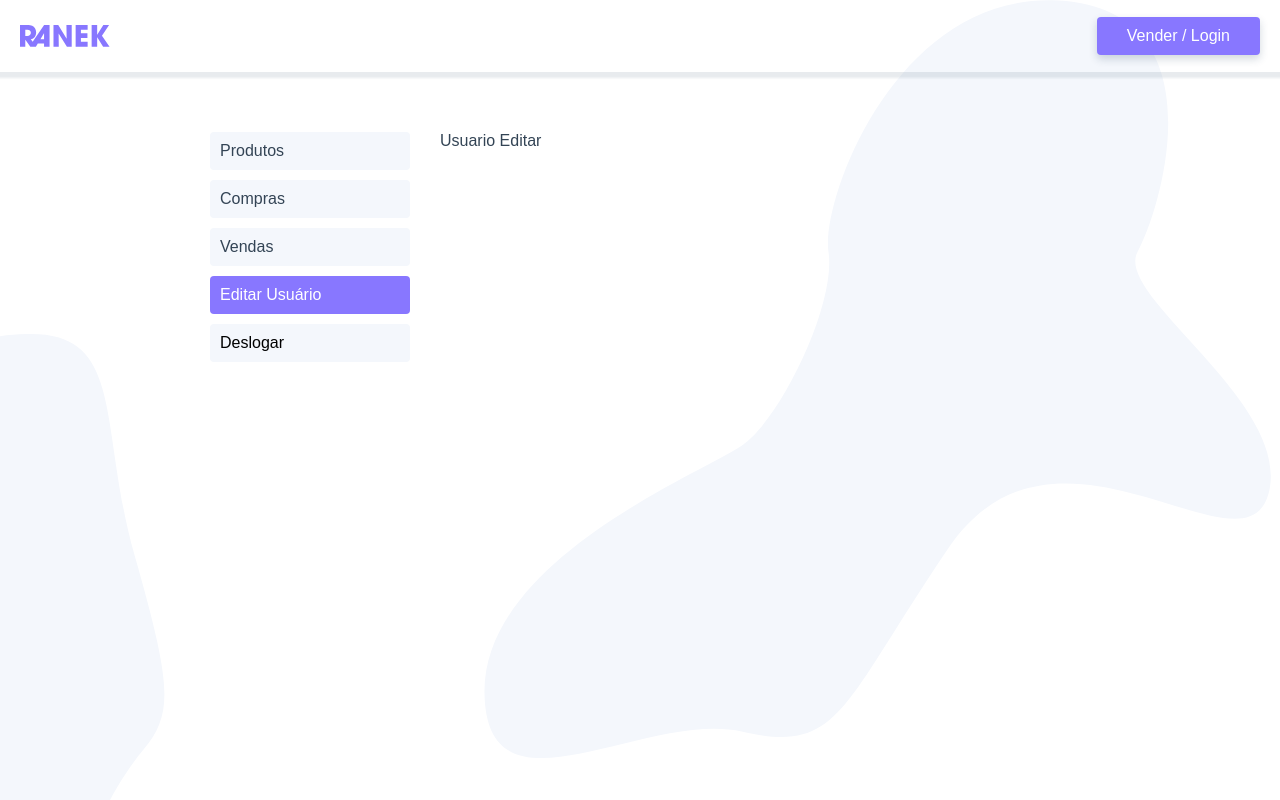
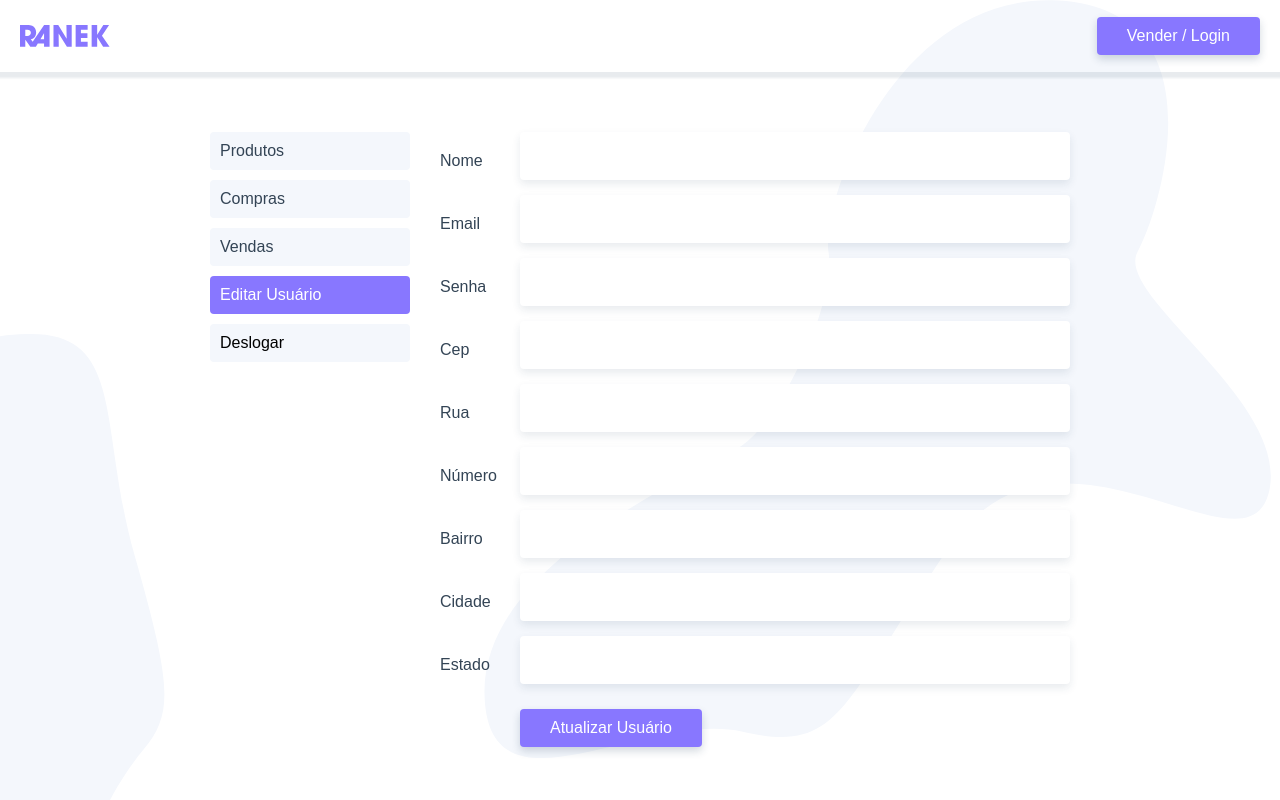
Before and after one commit to ExpertMicro/ranek, a Vue app: page /usuario/editar in a window 1280 px wide. Shown: the top 800 px of the page. Built offline with nearby package versions, Linux system fonts and the light colour scheme.

Commit message:
atualizar usuário

```diff
--- a/src/services.js
+++ b/src/services.js
@@ -13,6 +13,9 @@
   },
   delete(endpoint) {
     return axiosInstance.delete(endpoint);
+  },
+  put(endpoint, body) {
+    return axiosInstance.put(endpoint, body);
   }
 }
 
--- a/src/views/usuario/UsuarioEditar.vue
+++ b/src/views/usuario/UsuarioEditar.vue
@@ -1,10 +1,31 @@
 <template>
-  <p>Usuario Editar</p>
+  <section>
+    <UsuarioForm>
+      <button class="btn" @click.prevent="atualizarUsuario">Atualizar Usuário</button>
+    </UsuarioForm>
+  </section>
 </template>
 
 <script>
+import UsuarioForm from "../../components/UsuarioForm.vue"
+import { api } from "@/services.js"
+
 export default {
+  name: "UsuarioEditar",
+  components: {
+    UsuarioForm
+  },
+  methods: {
+    atualizarUsuario() {
+      api.put(`/usuario/${this.$store.state.usuario.id}`, this.$store.state.usuario).then(() => {
+        this.$store.dispatch("getUsuario");
+        this.$router.push({name: "usuario"});
+      }).catch(error => {
+        console.log(error.response)
+      })
+    }
 
+  }
 }
 </script>
 
```
